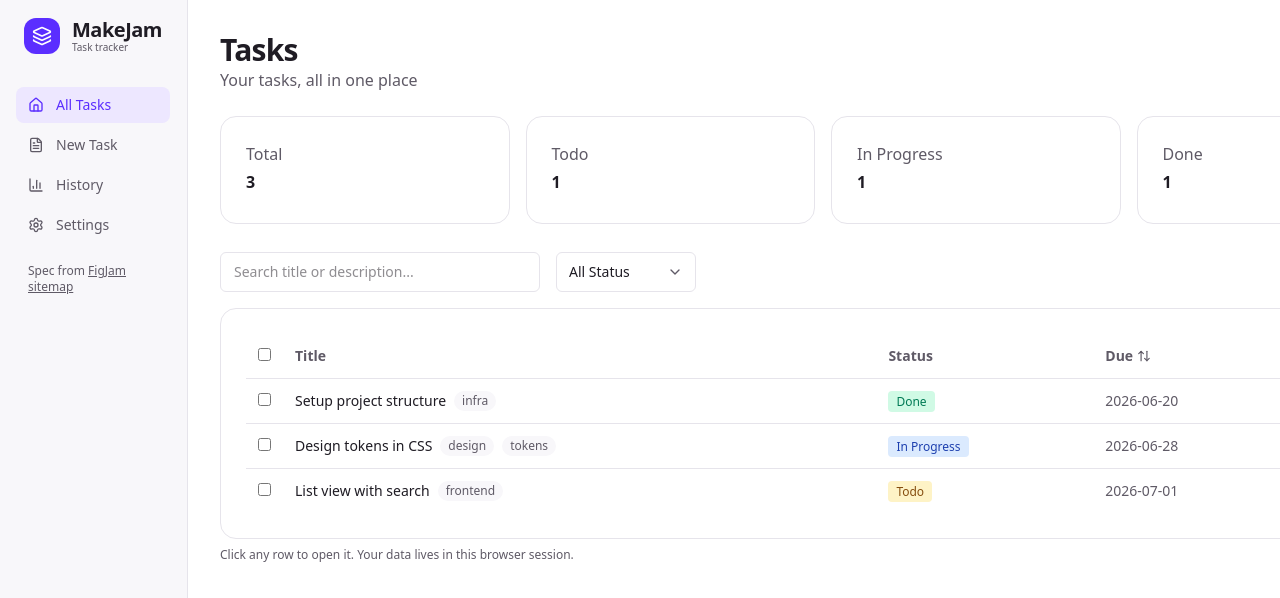
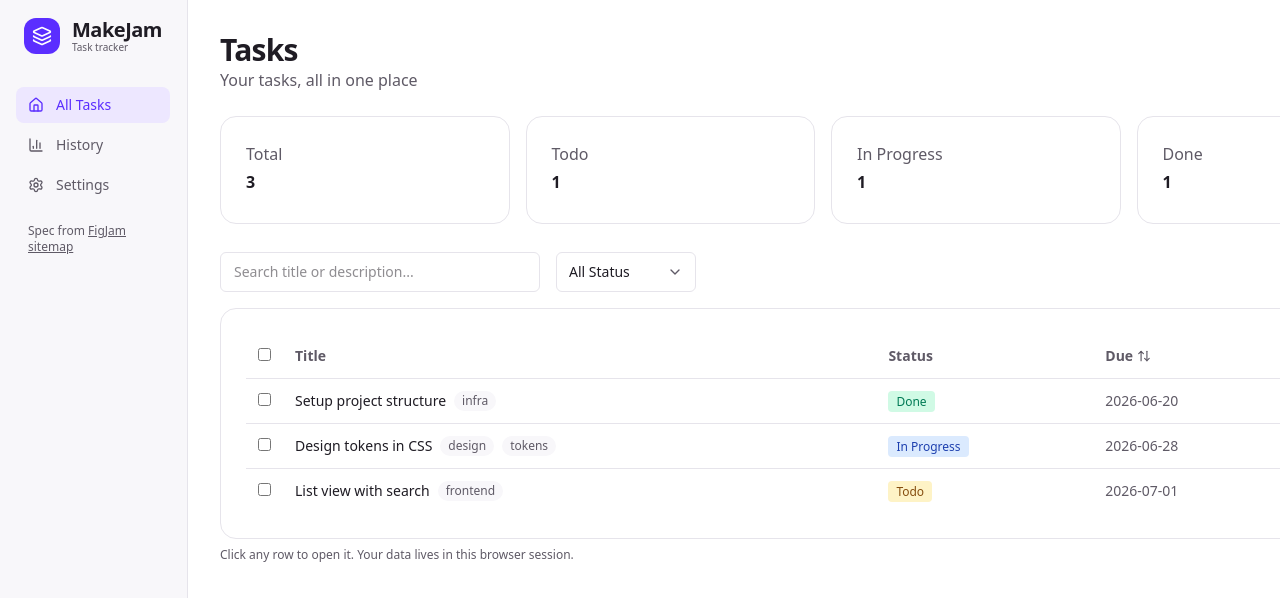
Before and after one commit to marthings/agentic-loop, a React (Vite) app: page / in a window 1280 px wide. Shown: the top 598 px of the page. Built offline with nearby package versions, Linux system fonts and the light colour scheme.

Commit message:
Remove duplicate New Task entry from sidebar (closes #8) (#58)
Consolidate task creation to the list header "+ New Task" button so
users have a single, obvious entry point instead of two equivalent paths.

```diff
--- a/src/App.tsx
+++ b/src/App.tsx
@@ -1,5 +1,5 @@
 import { useEffect, useState } from 'react'
-import { ArrowDown, ArrowUp, ArrowUpDown, BarChart3, FileText, Home, Layers, Settings } from 'lucide-react'
+import { ArrowDown, ArrowUp, ArrowUpDown, BarChart3, Home, Layers, Settings } from 'lucide-react'
 import { Button } from './components/Button'
 import { Card } from './components/Card'
 import { Dropdown } from './components/Dropdown'
@@ -367,7 +367,6 @@ function App() {
 
   const navItems = [
     { id: 'list', label: 'All Tasks', icon: <Home className="w-4 h-4" /> },
-    { id: 'create', label: 'New Task', icon: <FileText className="w-4 h-4" /> },
     { id: 'history', label: 'History', icon: <BarChart3 className="w-4 h-4" /> },
     { id: 'settings', label: 'Settings', icon: <Settings className="w-4 h-4" /> },
   ]
@@ -391,8 +390,7 @@ function App() {
             <button
               key={item.id}
               onClick={() => {
-                if (item.id === 'create') goToCreate()
-                else if (item.id === 'settings') goToSettings()
+                if (item.id === 'settings') goToSettings()
                 else if (item.id === 'history') goToHistory()
                 else goToList()
               }}
```
